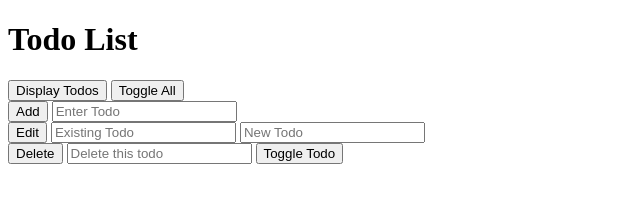
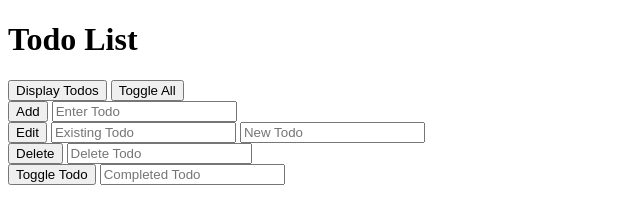
Before and after one commit to blkdm0n/todo-v8, a plain HTML site: page index.html in a window 1280 px wide. Both pictures are taken after a click on the button "Toggle Todo". Shown: the whole page, without its empty margins (0-640 px from the left). Drawn offline with Linux system fonts and the light colour scheme.

Commit message:
Requirement 4 completed added toggle completed button an added functionality

```diff
--- a/index.html
+++ b/index.html
@@ -31,8 +31,13 @@
 
     <div>
       <button onclick="handlers.deleteTodo()">Delete</button>
-      <input id="deleteTodoText" placeholder="Delete this todo" type="text">
+      <input id="deleteTodoText" placeholder="Delete Todo" type="text">
+    </div>
+
+    <div>
       <button onclick="handlers.toggleCompleted()">Toggle Todo</button>
+      <input id="completedTodoText" placeholder="Completed Todo" type="text">
+    </div>
 
 
     <!--[if lt IE 7]>
--- a/index.js
+++ b/index.js
@@ -93,10 +93,11 @@ const handlers = {
   deleteTodo: function() {
     let deleteTodoText = document.getElementById("deleteTodoText");
     todoList.deleteTodo(deleteTodoText.value);
+    deleteTodoText.value = "";
   },
   toggleCompleted: function() {
-    todoList.toggleCompleted();
+    let completedTodoText = document.getElementById("completedTodoText");
+    todoList.toggleCompleted(completedTodoText.value);
+    completedTodoText.value = "";
   }
-
-
 }
```
Also changed, not shown: 1 other file.
